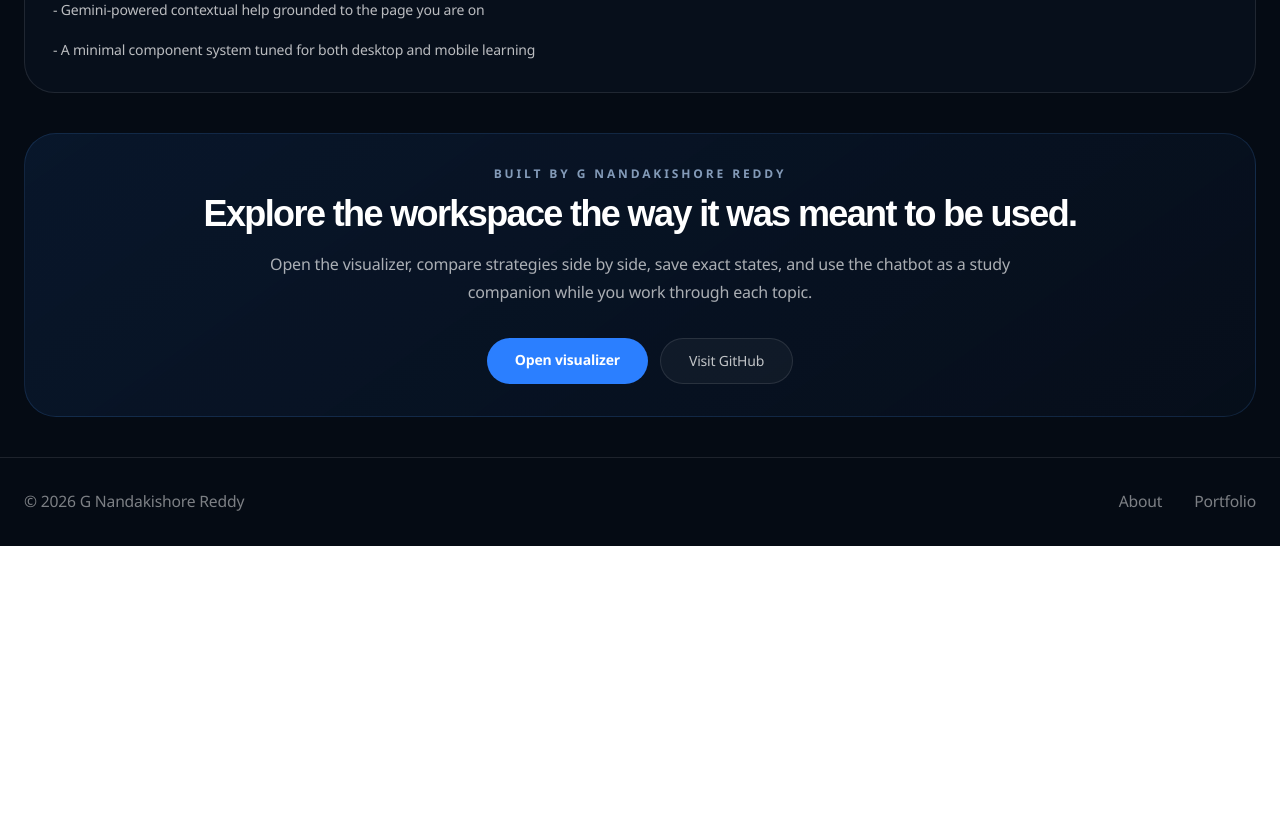
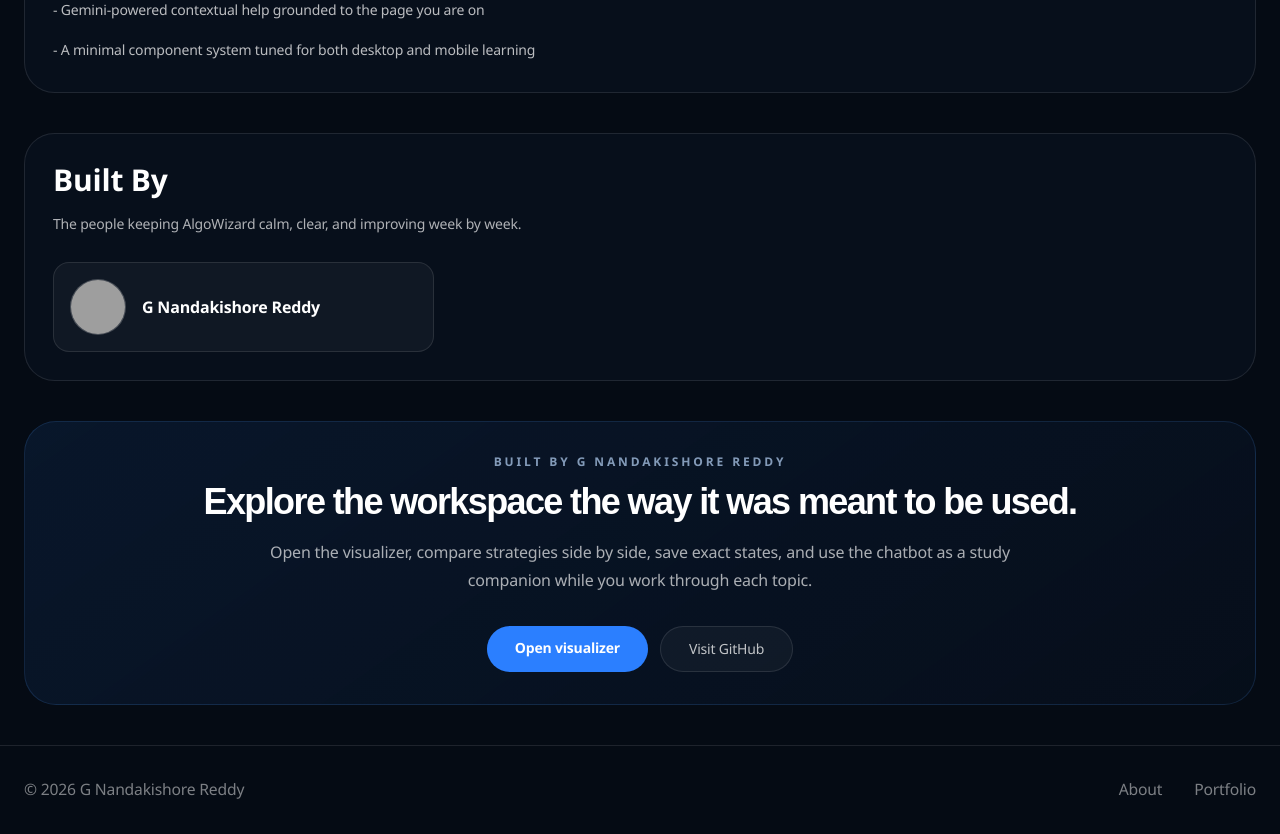
Before and after one commit to N9601/algowizard, a Next.js app: page /about in a window 1280 px wide. Shown: the part 2160-2994 px from the top of the page. Before the commit the page ends 2706 px from the top, so only its background shows below. Built offline with nearby package versions, Linux system fonts and the light colour scheme; no server answers; grey boxes are pictures that could not be loaded.

Commit message:
Add_built_by_section_with_team_gallery

```diff
--- a/app/about/page.tsx
+++ b/app/about/page.tsx
@@ -57,6 +57,13 @@
   "Supabase-backed auth and persistence for saved states and chat history",
   "Gemini-powered contextual help grounded to the page you are on",
   "A minimal component system tuned for both desktop and mobile learning",
+];
+
+const builtBy = [
+  {
+    name: "G Nandakishore Reddy",
+    photo: "/team/nandakishore.png",
+  },
 ];
 
 export default function AboutPage() {
@@ -172,6 +179,30 @@
           </ul>
         </Section>
 
+        <section className="rounded-[1.9rem] border border-white/10 bg-[#08111d]/88 p-7">
+          <h2 className="text-3xl font-semibold text-white">Built By</h2>
+          <p className="mt-3 max-w-3xl text-sm leading-7 text-white/68">
+            The people keeping AlgoWizard calm, clear, and improving week by week.
+          </p>
+          <div className="mt-6 grid gap-4 sm:grid-cols-2 lg:grid-cols-3">
+            {builtBy.map((person) => (
+              <div
+                key={person.name}
+                className="flex items-center gap-4 rounded-2xl border border-white/10 bg-white/[0.04] p-4"
+              >
+                <div className="h-14 w-14 overflow-hidden rounded-full border border-white/15 bg-white/10">
+                  <img
+                    src={person.photo}
+                    alt={person.name}
+                    className="h-full w-full object-cover"
+                  />
+                </div>
+                <div className="text-white font-semibold">{person.name}</div>
+              </div>
+            ))}
+          </div>
+        </section>
+
         <section className="rounded-[2rem] border border-blue-400/15 bg-[linear-gradient(145deg,rgba(14,38,72,0.44),rgba(7,15,28,0.82))] px-8 py-8 text-center">
           <p className="text-xs font-semibold uppercase tracking-[0.24em] text-blue-200/68">
             Built by G Nandakishore Reddy
```
